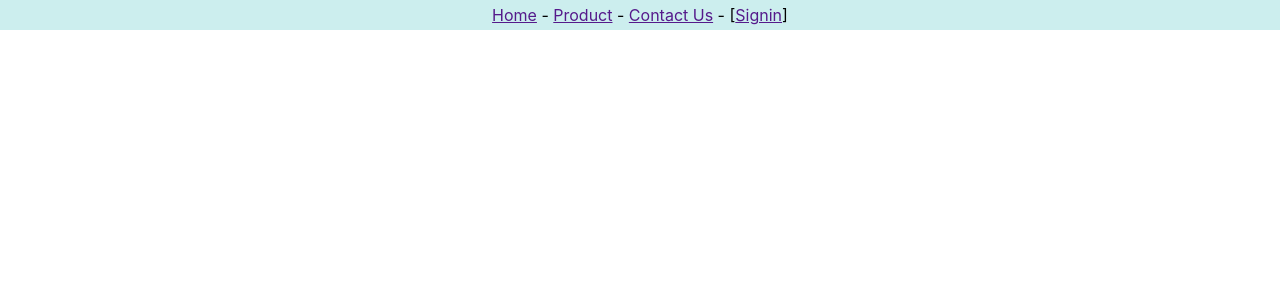
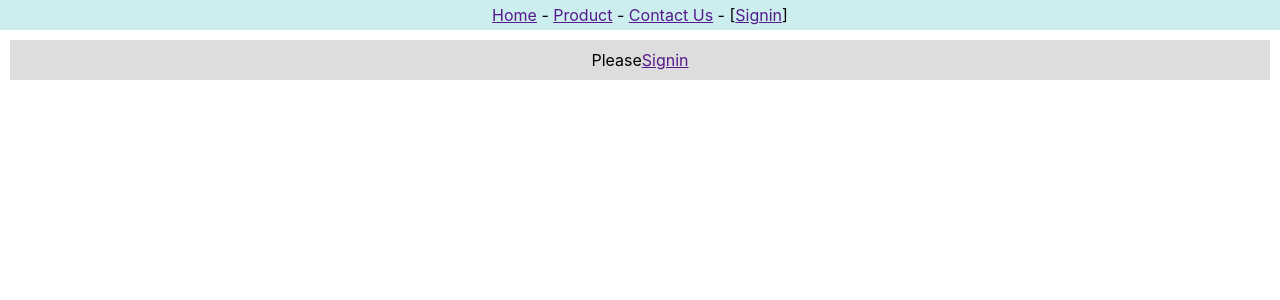
Before and after one commit to BunyaweeS/app1, a React (Create React App) app: page / in a window 1280 px wide. Shown: the top 300 px of the page. Built offline with nearby package versions, Linux system fonts and the light colour scheme.

Commit message:
context-content2

```diff
--- a/src/App.js
+++ b/src/App.js
@@ -1,13 +1,13 @@
 import React from 'react'
 import { userContext } from './Context'
 import Header2 from './context-header2'
-
+import Content2 from './context-content2'
 export default function App(){
   let [user,setUser]=React.useState('')
   return (
     <userContext.Provider value={[user,setUser]}>
       <Header2/>
-
+      <Content2/>
     </userContext.Provider>
   )
 }
--- /dev/null
+++ b/src/context-content2.js
@@ -0,0 +1,27 @@
+import React from "react"
+import { userContext } from "./Context"
+
+export default function Content2(){
+    let [user,setUser]= React.useState('')
+
+    const contentStyle={
+        backgroundColor:'#ddd',
+        textAlign:'center',
+        margin:10,
+        padding:10
+    }
+    const onClickSignin=(event)=>{
+        event.preventDefault()
+        setUser('Tom Jerry')
+    }
+    return(
+        <div style={contentStyle}>
+            {
+                (user)
+                ?<span>Hello{[user,setUser]}</span>
+                :<span>Please<a href=""onClick={onClickSignin}>
+                    Signin</a></span>
+            }
+        </div>
+    )
+}
```
